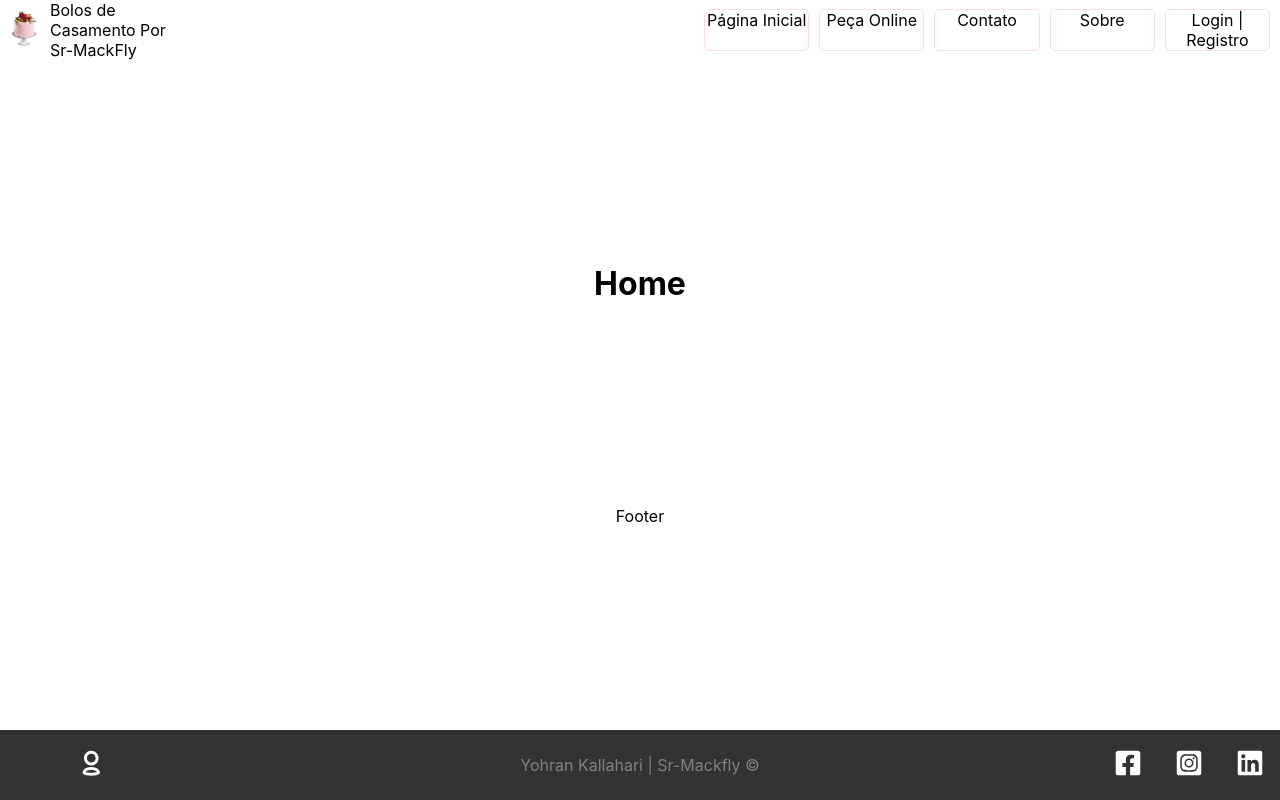
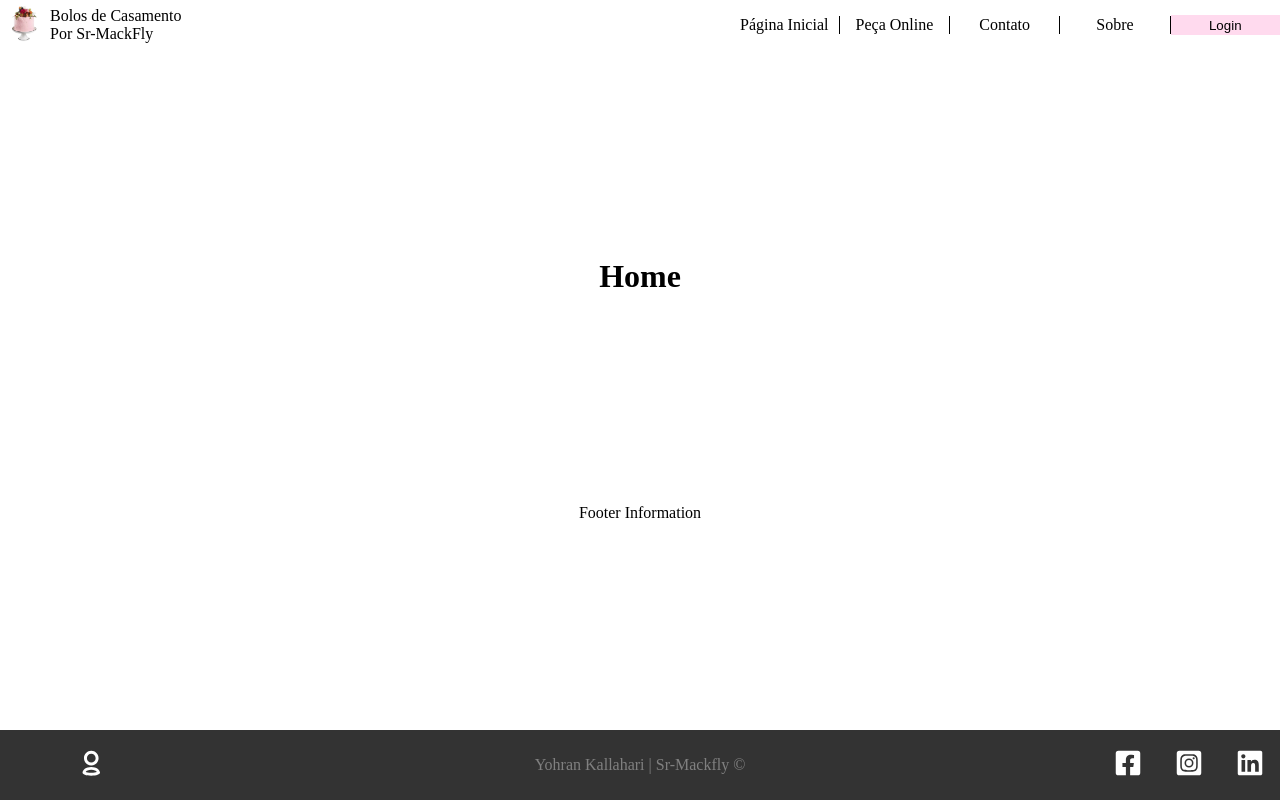
Before and after one commit to yohran1/Portfolio, a React (Create React App) app: page /projeto/srmackfly in a window 1280 px wide. Built offline with nearby package versions, Linux system fonts and the light colour scheme.

Commit message:
Finalizado NavBar

```diff
--- a/src/components/project/components/NavBar.js
+++ b/src/components/project/components/NavBar.js
@@ -6,17 +6,18 @@ export default function NavBar(){
 
     return(
         <div className={style.navBar}>
-            <div className={style.logo}>
+
+            <Link to='/projeto/srmackfly' className={style.logo}>
                 <img src={icon} alt={icon} />
                 <p>Bolos de Casamento Por Sr-MackFly</p>
-            </div>
+            </Link>
 
             <ul>
                 <li><Link to='/projeto/srmackfly'>Página Inicial</Link></li>
                 <li><Link to='/projeto/srmackfly'>Peça Online</Link></li>
                 <li><Link to='/projeto/srmackfly'>Contato</Link></li>
                 <li><Link to='/projeto/srmackfly'>Sobre</Link></li>
-                <li><a href='http://localhost:3000/projeto/login'>Login | Registro</a></li>
+                <a href='http://localhost:3000/projeto/login'><button>Login</button></a>
             </ul>
         </div>
     )
--- a/src/components/project/components/NavBar.module.css
+++ b/src/components/project/components/NavBar.module.css
@@ -8,6 +8,8 @@
 .logo{
     width: 15%;
     display: flex;
+    text-decoration: none;
+    color: black;
     text-align: start;
     align-items: center;
     justify-content: center;
@@ -17,21 +19,30 @@
     height: 50px;
 }
 .navBar ul{
-    width: 45%;
+    width: 43%;
     display: flex;
-    justify-content: space-between;
+    justify-content: center;
+    align-items: center;
 }
 .navBar ul li{
-    margin-right: 10px;
+    border-right: 1px solid black;
+    text-align: center;
     list-style: none;
-    border-radius: 5px;
-    border: 1px solid rgb(255, 218, 238);
-
-}
-.navBar ul li:hover{
-    background-color: rgba(247, 235, 237, 1);
 }
 .navBar ul li a{
     color: black;
     text-decoration: none;
 }
+.navBar ul li:hover{
+    background-color: rgba(255, 218, 238, 0.637);
+}
+.navBar ul button{
+    border: none;
+    height: 20px;
+    background-color: rgb(255, 218, 238);
+    cursor: pointer;
+}
+.navBar ul button:hover{
+    background-color: rgba(247, 235, 237, 1);
+
+}
--- a/src/components/project/pages/SrMackfly.js
+++ b/src/components/project/pages/SrMackfly.js
@@ -8,7 +8,10 @@ export default function SrMackfly(){
         <Container customClass='column'>
             <NavBar />
             <h1>Home</h1>
-            <footer>Footer</footer>
+
+
+
+            <footer>Footer Information</footer>
             <Footer />
         </Container>
     )
--- a/src/index.css
+++ b/src/index.css
@@ -5,9 +5,7 @@
 }
 body {
   margin: 0;
-  font-family: -apple-system, BlinkMacSystemFont, 'Segoe UI', 'Roboto', 'Oxygen',
-    'Ubuntu', 'Cantarell', 'Fira Sans', 'Droid Sans', 'Helvetica Neue',
-    sans-serif;
+  font-family: 'Times New Roman', Times, serif;
   -webkit-font-smoothing: antialiased;
   -moz-osx-font-smoothing: grayscale;
 }
```
